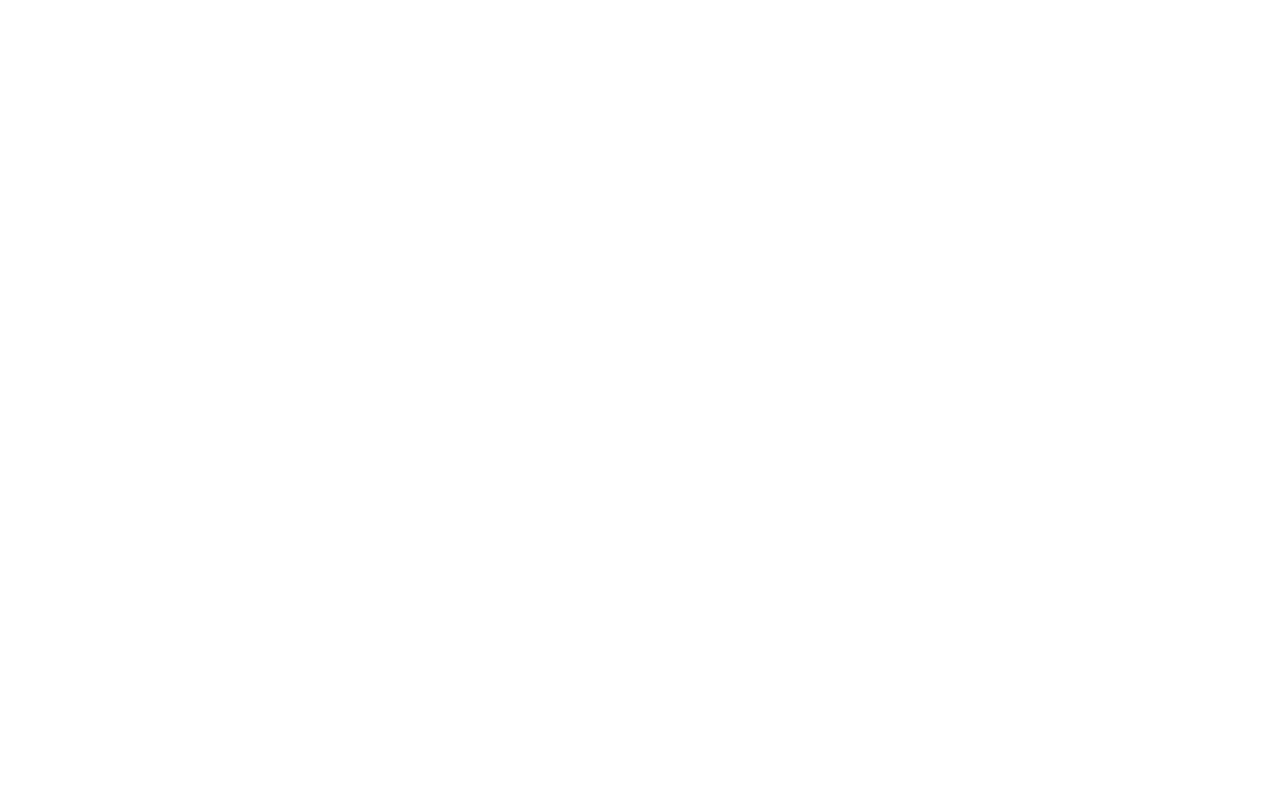
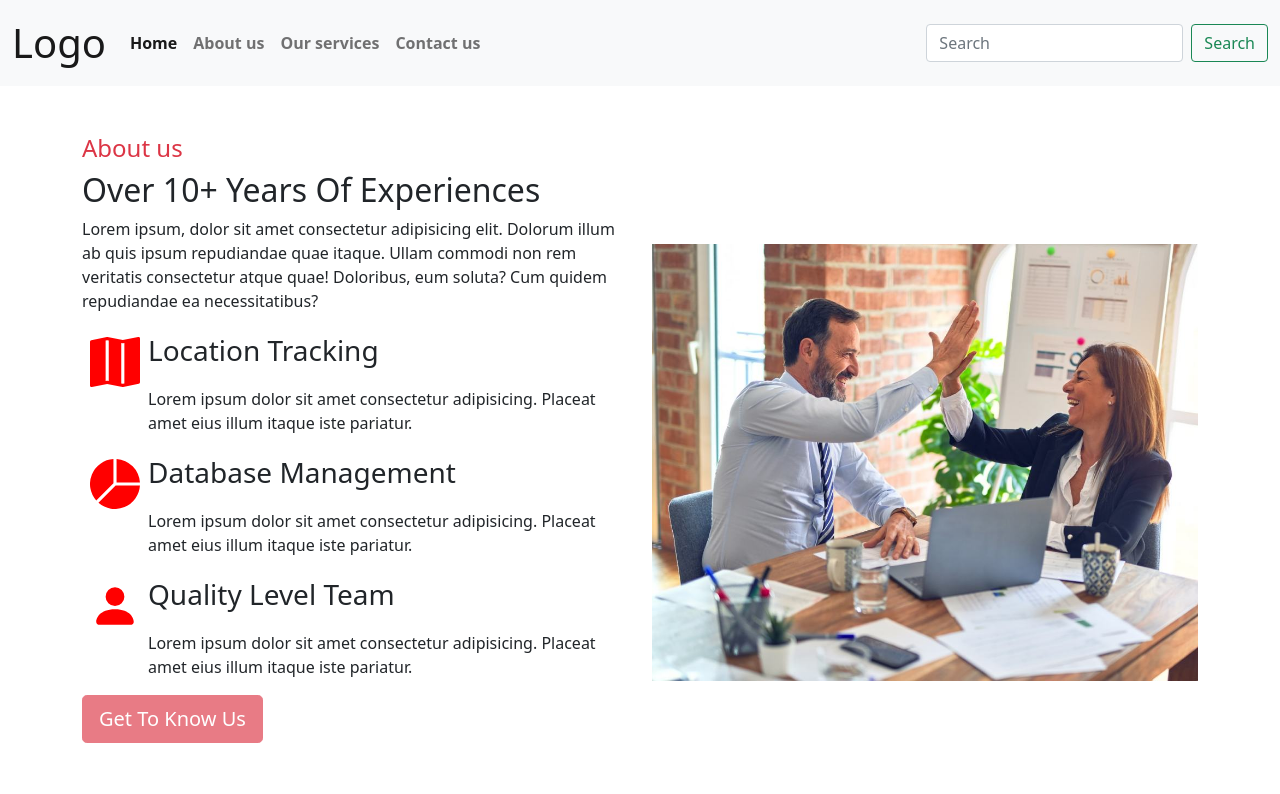
Before and after one commit to OladokunLT/digital-services, a plain HTML site: page aboutus.html in a window 1280 px wide. Drawn offline with Linux system fonts and the light colour scheme.

Commit message:
added about us page

```diff
--- a/aboutus.html
+++ b/aboutus.html
@@ -0,0 +1,103 @@
+<!DOCTYPE html>
+<html lang="en">
+<head>
+    <meta charset="UTF-8">
+    <meta http-equiv="X-UA-Compatible" content="IE=edge">
+    <meta name="viewport" content="width=device-width, initial-scale=1.0">
+    <title>digital services and products</title>
+    <link rel="stylesheet" href="./styles/bootstrap.min.css">
+    <link rel="stylesheet" href="./styles/aboutus.css">
+</head>
+<body>
+    <nav class="navbar navbar-expand-lg navbar-light bg-light">
+        <div class="container-fluid">
+          <a class="navbar-brand fs-1 " href="#">Logo</a>
+          <button class="navbar-toggler" type="button" data-bs-toggle="collapse" data-bs-target="#navbarSupportedContent" aria-controls="navbarSupportedContent" aria-expanded="false" aria-label="Toggle navigation">
+            <span class="navbar-toggler-icon"></span>
+          </button>
+          <div class="collapse navbar-collapse" id="navbarSupportedContent">
+            <ul class="navbar-nav me-auto mb-2 mb-lg-0 justify-content-center fw-bold">
+              <li class="nav-item text-white">
+                <a class="nav-link active" aria-current="page" href="./index.html">Home</a>
+              </li>
+              <li class="nav-item">
+                <a class="nav-link" href="./aboutus.html">About us</a>
+              </li>
+              <li class="nav-item">
+                <a class="nav-link" href="#">Our services</a>
+              </li>
+              <li class="nav-item">
+                <a class="nav-link" href="#">Contact us</a>
+              </li>
+            </ul>
+            <form class="d-flex">
+              <input class="form-control me-2" type="search" placeholder="Search" aria-label="Search">
+              <button class="btn btn-outline-success" type="submit">Search</button>
+            </form>
+          </div>
+        </div>
+    </nav>
+
+    <section class="about">
+        <div class="container">
+            <div class="row py-5 d-flex align-items-center">
+                <div class="content col-12 col-lg-6">
+                    <div>
+                        <h4 class="text-danger">About us</h4>
+                        <h2>Over 10+ Years Of Experiences</h2>
+                        <p>Lorem ipsum, dolor sit amet consectetur adipisicing elit.
+                            Dolorum illum ab quis ipsum repudiandae quae itaque.
+                            Ullam commodi non rem veritatis consectetur atque quae!
+                            Doloribus, eum soluta? Cum quidem repudiandae ea necessitatibus?</p>
+                    </div>
+                    <div class="d-flex">
+                        <div class="logo p-2">
+                            <svg xmlns="http://www.w3.org/2000/svg" width="50" height="50" fill="red" class="bi bi-map-fill" viewBox="0 0 16 16">
+                                <path fill-rule="evenodd" d="M16 .5a.5.5 0 0 0-.598-.49L10.5.99 5.598.01a.5.5 0 0 0-.196 0l-5 1A.5.5 0 0 0 0 1.5v14a.5.5 0 0 0 .598.49l4.902-.98 4.902.98a.502.502 0 0 0 .196 0l5-1A.5.5 0 0 0 16 14.5V.5zM5 14.09V1.11l.5-.1.5.1v12.98l-.402-.08a.498.498 0 0 0-.196 0L5 14.09zm5 .8V1.91l.402.08a.5.5 0 0 0 .196 0L11 1.91v12.98l-.5.1-.5-.1z"/>
+                              </svg>
+                        </div>
+                        <div mt-3>
+                            <p class="fs-3 bt-2">Location Tracking</p>
+                            <p>Lorem ipsum dolor sit amet consectetur adipisicing.
+                            Placeat amet eius illum itaque iste pariatur.</p>
+                        </div>
+                    </div>
+                    <div class="d-flex">
+                        <div class="logo p-2">
+                            <svg xmlns="http://www.w3.org/2000/svg" width="50" height="50" fill="red" class="bi bi-pie-chart-fill" viewBox="0 0 16 16">
+                                <path d="M15.985 8.5H8.207l-5.5 5.5a8 8 0 0 0 13.277-5.5zM2 13.292A8 8 0 0 1 7.5.015v7.778l-5.5 5.5zM8.5.015V7.5h7.485A8.001 8.001 0 0 0 8.5.015z"/>
+                              </svg>
+                        </div>
+                        <div mt-3>
+                            <p class="fs-3 bt-2">Database Management</p>
+                            <p>Lorem ipsum dolor sit amet consectetur adipisicing.
+                            Placeat amet eius illum itaque iste pariatur.</p>
+                        </div>
+                    </div>
+                    <div class="d-flex">
+                        <div class="logo p-2">
+                            <svg xmlns="http://www.w3.org/2000/svg" width="50" height="50" fill="red" class="bi bi-person-fill" viewBox="0 0 16 16">
+                                <path d="M3 14s-1 0-1-1 1-4 6-4 6 3 6 4-1 1-1 1H3zm5-6a3 3 0 1 0 0-6 3 3 0 0 0 0 6z"/>
+                              </svg>
+                        </div>
+                        <div mt-3>
+                            <p class="fs-3 bt-2">Quality Level Team</p>
+                            <p>Lorem ipsum dolor sit amet consectetur adipisicing.
+                            Placeat amet eius illum itaque iste pariatur.</p>
+                        </div>
+                    </div>
+                    <a href="#" class="btn btn-danger btn-lg disabled mb-5" tabindex="-1" role="button" aria-disabled="true">Get To Know Us</a>
+                </div>
+                <div class="image col-12 col-lg-6">
+                    <div class="">
+                        <img src="./images/aboutus01.jpg" alt="aboutus01" class="img-fluid">
+                    </div>
+                </div>
+            </div>
+        </div>
+
+    </section>
+
+    <script src="./script/bootstrap.min.js"></script>
+</body>
+</html>
```
Also changed, not shown: index.html (+9 -4 lines), styles/home.css (+9 -2 lines).
